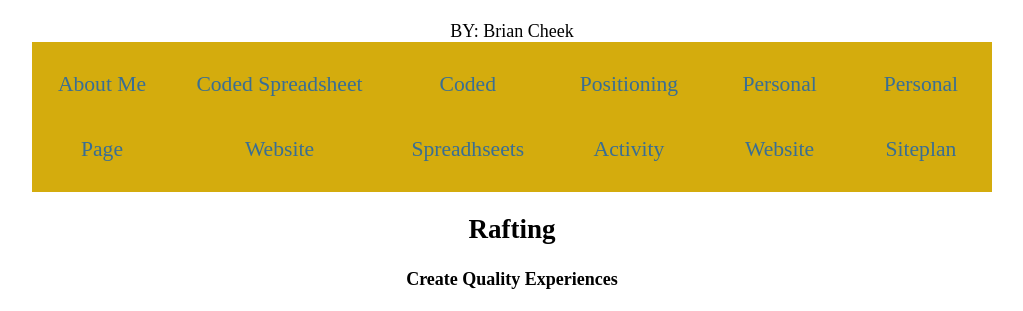
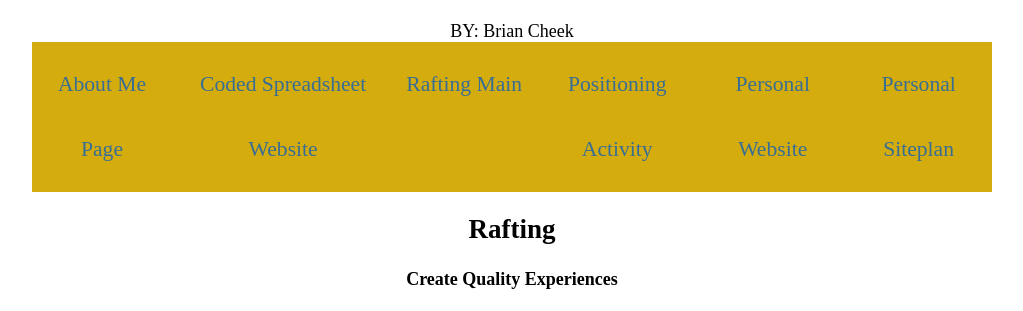
Before and after one commit to Cheek20/WDD, a plain HTML site: page index.html in a window 1280 px wide. Shown: the part 219-530 px from the top of the page, without its empty margins (128-1151 px from the left). Drawn offline with Linux system fonts and the light colour scheme; files that its build step writes are made by us from their sources.

Commit message:
made changes

```diff
--- a/index.html
+++ b/index.html
@@ -21,7 +21,7 @@
 <nav>
   <a href="aboutme/index.html">About Me Page</a>
   <a href="wwr/index.html">Coded Spreadsheet Website</a>
-  <a href="wwr/Coded_Spreadsheets.html">Coded Spreadhseets</a>
+  <a href="wwr/Coded_Spreadsheets.html">Rafting Main</a>
   <a href="positioning.html">Positioning Activity</a>
   <a href="#">Personal Website</a>
   <a href="#">Personal Siteplan</a>
```
